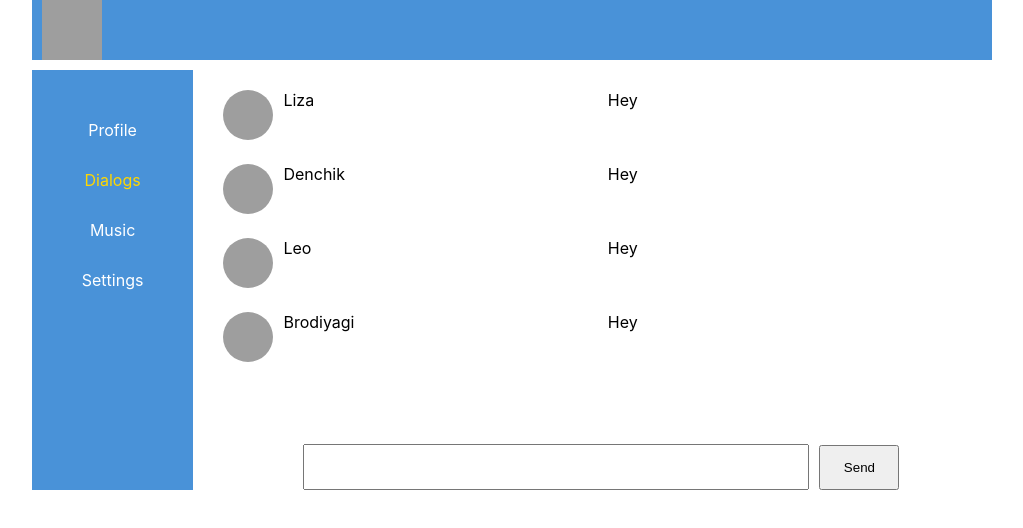
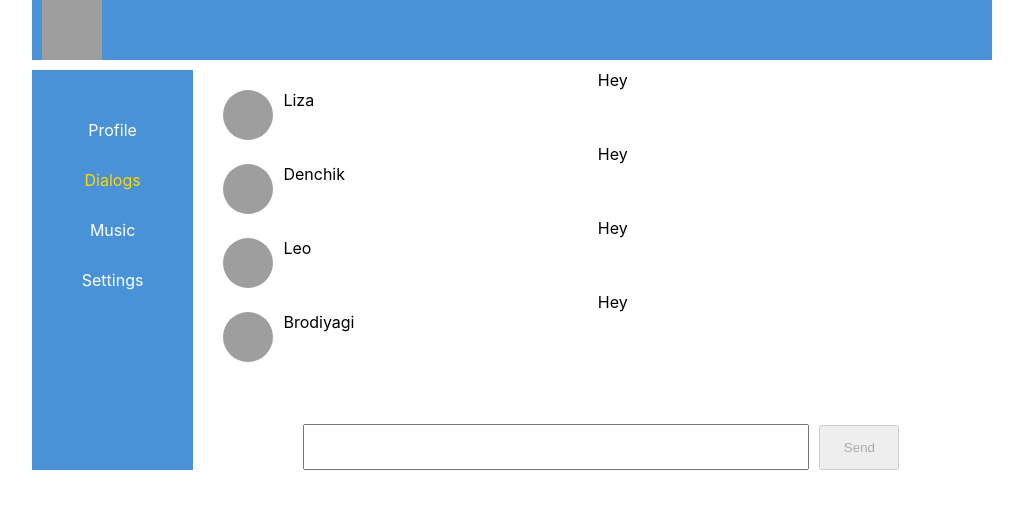
Before and after one commit to IlyaBelousov/Social-network, a React (Create React App) app: page /dialogs in a window 1280 px wide. Shown: the top 528 px of the page, without its empty margins (128-1151 px from the left). Built offline with nearby package versions, Linux system fonts and the light colour scheme; grey boxes are pictures that could not be loaded.

Commit message:
Add message to dialog

```diff
--- a/src/App.tsx
+++ b/src/App.tsx
@@ -13,6 +13,8 @@ type AppType = {
     state: stateType
     addNewPost: (postMessage: string) => void
     ChangeNewPostText: (newText: string) => void
+    SendMessage:(message:string)=>void
+    ChangeMessage: (newMessage: string) => void
 
 
 }
@@ -26,13 +28,18 @@ function App(props: AppType) {
             <div className="container-content">
                 <Route path="/profile" render={() =>
                     <Profile addNewPost={props.addNewPost}
-                             posts={props.state.profile.posts}
+                             posts={props.state.profilePage.posts}
                              ChangeNewPostText={props.ChangeNewPostText}
 
                     />}
                 />
                 <Route path="/dialogs" render={() =>
-                    <Dialogs DialogsData={props.state.dialog.DialogsData}/>}/>
+                    <Dialogs
+                        state={props.state}
+                        ChangeMessage={props.ChangeMessage}
+                        SendMessage={props.SendMessage}
+                        DialogsData={props.state.dialogsPage}
+                    />}/>
                 <Route path="/music" render={() => <Music/>}/>
                 <Route path="/settings" render={() => <Settings/>}/>
             </div>
--- a/src/components/Dialogs/Dialogs.module.css
+++ b/src/components/Dialogs/Dialogs.module.css
@@ -2,6 +2,12 @@
     position: relative;
     height: 400px;
 }
+.dialogItem{
+    display: grid;
+    grid-template-columns: 3fr 3fr;
+    grid-template-areas: 'u m';
+}
+
 
 .addMessage {
     position: absolute;
@@ -29,22 +35,23 @@
 }
 
 .dialog {
-    display: grid;
-    grid-template-columns: 1fr 1fr;
-    grid-template-areas: 'u m';
+
     margin-top: 20px;
     margin-left: 20px;
 }
 
+.dialogUsers{
+    display: grid;
+    grid-area: u;
+}
 
 .user {
-    display: grid;
-    grid-area: u;
+
     text-decoration: none;
     color: black;
 }
 
-.message {
+.dialogMessage {
     display: grid;
     grid-area: m;
 
--- a/src/components/Dialogs/Dialogs.tsx
+++ b/src/components/Dialogs/Dialogs.tsx
@@ -1,24 +1,64 @@
-import React from 'react';
+import React, {ChangeEvent} from 'react';
 import s from './Dialogs.module.css';
-import {DialogItemType, DialogType} from '../../redux/state';
+import {DialogItemType, DialogType, stateType} from '../../redux/state';
 import {NavLink} from 'react-router-dom';
 import User from '../Users/User';
 import Message from './Message';
 
-const Dialogs = (props: DialogType) => {
+type DialogsType = {
+    DialogsData: DialogType
+    SendMessage: (message: string) => void
+    ChangeMessage: (newMessage: string) => void
+    state: stateType
+}
+
+const Dialogs = (props: DialogsType) => {
+    let messageValue = props.state.dialogsPage.newMessageText;
+
+    const onChangeHandler = (e: ChangeEvent<HTMLTextAreaElement>) => {
+        let text = e.currentTarget.value;
+        if (text) {
+            props.ChangeMessage(text);
+            console.log(props.state.dialogsPage.newMessageText);
+        }
+    };
+
+    const sendMessageHandler = () => {
+        props.SendMessage(messageValue);
+
+    };
+    let dialogsItems =
+        props.DialogsData.dialogs
+            .map((t: DialogItemType) =>
+                <DialogItem id={t.id}
+                            username={t.username}/>);
+    let messagesItems =
+        props.DialogsData.messages
+            .map(m =>
+                <Message message={m.message}/>
+            );
+    let disable=null
+    if(!messageValue){
+        disable='disable'
+    }
+    else{
+        disable=null
+    }
+
 
     return (
         <div className={s.dialogsContainer}>
-            {
-                props.DialogsData
-                    .map((t: DialogItemType) =>
-                        <DialogItem id={t.id}
-                                    message={t.message}
-                                    username={t.username}/>)
-            }
+            <div className={s.dialogItem}>
+                <div className={s.dialogUsers}>
+                    {dialogsItems}
+                </div>
+                <div className={s.dialogMessage}>
+                    {messagesItems}
+                </div>
+            </div>
             <div className={s.addMessage}>
-                <textarea></textarea>
-                <button>Send</button>
+                <textarea value={messageValue} onChange={onChangeHandler}/>
+                <button disabled={!!disable} onClick={sendMessageHandler}>Send</button>
             </div>
         </div>
     );
@@ -30,11 +70,8 @@ export default Dialogs;
 export function DialogItem(props: DialogItemType) {
     return (
         <div className={s.dialog}>
-            <div className={s.dialogItem}>
-                <NavLink to={'/dialogs/' + props.id} activeClassName={s.active} className={s.user}><User
-                    name={props.username}/></NavLink>
-            </div>
-            <Message message={props.message}/>
+            <NavLink to={'/dialogs/' + props.id} activeClassName={s.active} className={s.user}><User
+                name={props.username}/></NavLink>
         </div>
     );
 }
--- a/src/index.tsx
+++ b/src/index.tsx
@@ -10,7 +10,12 @@ export let rerenderEntireTree = (state:stateType) => {
     ReactDOM.render(
         <BrowserRouter>
             <React.StrictMode>
-                <App ChangeNewPostText={store.ChangeNewPostText.bind(store)} addNewPost={store.addNewPost.bind(store)} state={store.getState()}/>
+                <App
+                    ChangeMessage={store.ChangeMessage.bind(store)}
+                    SendMessage={store.SendMessage.bind(store)}
+                    ChangeNewPostText={store.ChangeNewPostText.bind(store)}
+                    addNewPost={store.addNewPost.bind(store)}
+                    state={store.getState()}/>
 
             </React.StrictMode>
         </BrowserRouter>,
--- a/src/redux/state.ts
+++ b/src/redux/state.ts
@@ -1,10 +1,16 @@
 export type DialogItemType = {
     id: number
     username: string
+
+}
+export type DialogMessageType = {
+    id: number
     message: string
 }
 export type DialogType = {
-    DialogsData: Array<DialogItemType>
+    dialogs: Array<DialogItemType>
+    messages: Array<DialogMessageType>
+    newMessageText: string
 }
 export type ProfilePropsType = {
     posts: PostsType
@@ -22,8 +28,8 @@ export type messageType = {
 
 }
 export type stateType = {
-    profile: ProfilePropsType
-    dialog: DialogType
+    profilePage: ProfilePropsType
+    dialogsPage: DialogType
 
 
 }
@@ -32,14 +38,16 @@ export type StoreType = {
     addNewPost: (postMessage: string) => void
     ChangeNewPostText: (newText: string) => void
     subscribe: (observer: (state: stateType) => void) => void
-    getState:()=>stateType
-    rerenderEntireTree: (state:stateType) => void
+    getState: () => stateType
+    rerenderEntireTree: (state: stateType) => void
+    SendMessage: (message: string) => void
+    ChangeMessage: (newMessage: string) => void
 
 }
 
 export let store: StoreType = {
     _state: {
-        profile: {
+        profilePage: {
             posts: {
                 post: [
                     {id: 1, username: 'Liza', message: 'Hey! How are you?'},
@@ -50,30 +58,51 @@ export let store: StoreType = {
             },
         },
 
-        dialog: {
-            DialogsData: [
-                {id: 1, username: 'Liza', message: 'Hey'},
-                {id: 2, username: 'Denchik', message: 'Hey'},
-                {id: 3, username: 'Leo', message: 'Hey'},
-                {id: 4, username: 'Brodiyagi', message: 'Hey'}
-            ]
+        dialogsPage: {
+            dialogs: [
+                {id: 1, username: 'Liza'},
+                {id: 2, username: 'Denchik'},
+                {id: 3, username: 'Leo'},
+                {id: 4, username: 'Brodiyagi'}
+            ],
+            messages: [
+                {id: 1, message: 'Hey'},
+                {id: 2, message: 'Hey'},
+                {id: 3, message: 'Hey'},
+                {id: 4, message: 'Hey'}
+            ],
+            newMessageText: ''
         }
     },
-    getState(){
-        return this._state
+    getState() {
+        return this._state;
     },
     rerenderEntireTree() {
         console.log('Error');
     },
+    ChangeMessage(newMessage: string) {
+        this._state.dialogsPage.newMessageText = newMessage;
+        this.rerenderEntireTree(this.getState());
+
+    },
+    SendMessage(message: string) {
+        let body = this._state.dialogsPage.newMessageText;
+        let newMessage = {id: 1, message: body};
+        this._state.dialogsPage.newMessageText = '';
+        this._state.dialogsPage.messages.push(newMessage);
+        this.rerenderEntireTree(this.getState());
+
+
+    },
     addNewPost(postMessage: string) {
         let newPost = {id: 6, message: postMessage, username: 'Htoto'};
-        this._state.profile.posts.post.unshift(newPost);
+        this._state.profilePage.posts.post.unshift(newPost);
         this.rerenderEntireTree(this.getState());
 
 
     },
     ChangeNewPostText(newText: string) {
-        this._state.profile.posts.newPostText = newText;
+        this._state.profilePage.posts.newPostText = newText;
         this.rerenderEntireTree(this.getState());
 
     },
```
